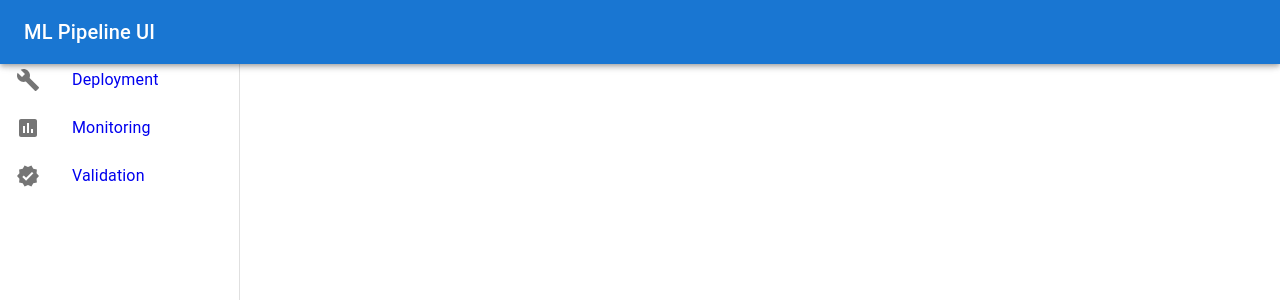
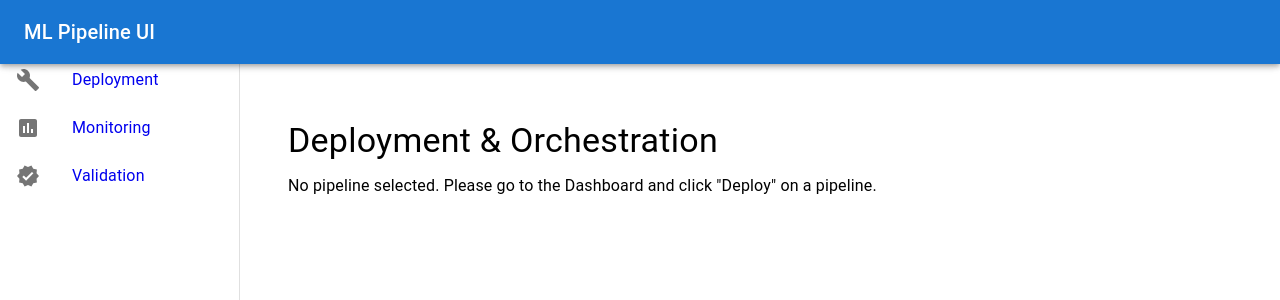
Before and after one commit to mr-bibz/UI-for-rApps, a React (Create React App) app in the folder frontend/: page /deployment in a window 1280 px wide. Shown: the top 300 px of the page. Built offline with nearby package versions, Linux system fonts and the light colour scheme.

Commit message:
Made changes in the Deployment page in UI

```diff
--- a/frontend/src/App.js
+++ b/frontend/src/App.js
@@ -23,6 +23,7 @@ function App() {
           <Routes>
             <Route path="/" element={<Dashboard />} />
             <Route path="/create-pipeline" element={<CreatePipeline />} />
+            <Route path="/deployment" element={<Deployment />} />
             <Route path="/deployment/:pipelineId" element={<Deployment />} />
             <Route path="/monitoring" element={<Monitoring />} />
             <Route path="/validation/:pipelineId" element={<Validation />} />
--- a/frontend/src/views/Deployment.jsx
+++ b/frontend/src/views/Deployment.jsx
@@ -14,16 +14,31 @@ const Deployment = () => {
   const { pipelineId } = useParams(); // Suppose we navigate here with /deployment/:pipelineId
   const [logs, setLogs] = useState([]);
 
+  // Utility to add a timestamped log entry
   const addLog = (msg) => {
-    setLogs((prev) => [...prev, '${new Date().toLocaleTimeString()}: ${msg}']);
+    setLogs((prev) => [...prev, `${new Date().toLocaleTimeString()}: ${msg}`]);
   };
+
+  // If no pipelineId is provided in the URL, show a placeholder
+  if (!pipelineId) {
+    return (
+      <Container sx={{ mt: 4, mb: 4 }}>
+        <Typography variant="h4" gutterBottom>
+          Deployment & Orchestration
+        </Typography>
+        <Typography variant="body1">
+          No pipeline selected. Please go to the Dashboard and click &quot;Deploy&quot; on a pipeline.
+        </Typography>
+      </Container>
+    );
+  }
 
   const handleStartNifi = async () => {
     try {
       await startNifiFlow(pipelineId);
       addLog('NiFi flow started.');
     } catch (error) {
-      addLog('Error starting NiFi flow: ${error.message}');
+      addLog(`Error starting NiFi flow: ${error.message}`);
     }
   };
 
@@ -32,7 +47,7 @@ const Deployment = () => {
       await stopNifiFlow(pipelineId);
       addLog('NiFi flow stopped.');
     } catch (error) {
-      addLog('Error stopping NiFi flow: ${error.message}');
+      addLog(`Error stopping NiFi flow: ${error.message}`);
     }
   };
 
@@ -41,7 +56,7 @@ const Deployment = () => {
       await trainSparkModel(pipelineId);
       addLog('Spark model training started.');
     } catch (error) {
-      addLog('Error training Spark model: ${error.message}');
+      addLog(`Error training Spark model: ${error.message}`);
     }
   };
 
@@ -50,7 +65,7 @@ const Deployment = () => {
       await retrainSparkModel(pipelineId);
       addLog('Spark model retraining started.');
     } catch (error) {
-      addLog('Error retraining Spark model: ${error.message}');
+      addLog(`Error retraining Spark model: ${error.message}`);
     }
   };
 
```
